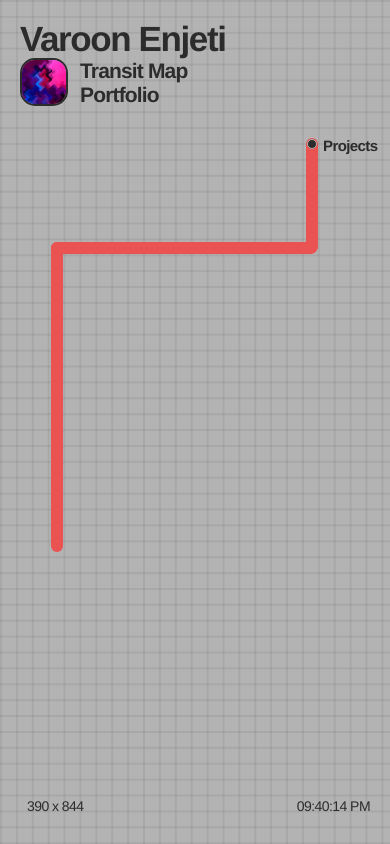
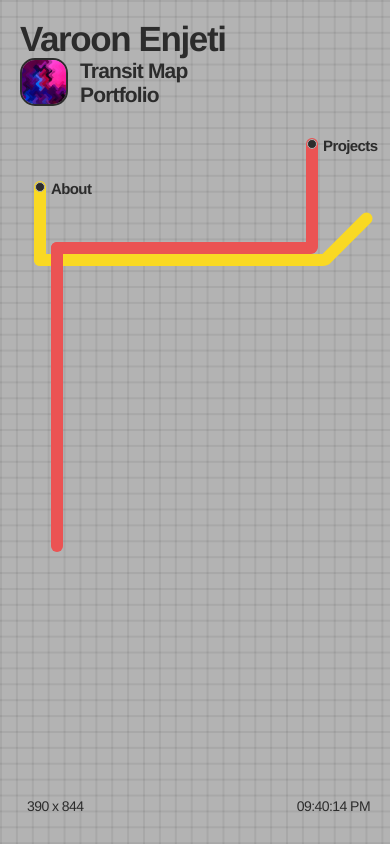
Before and after one commit to varoon-enjeti/portfolio-website, a Next.js app: page / in a window 390 px wide. Built offline with nearby package versions, Linux system fonts and the light colour scheme.

Commit message:
yellowline mobile

```diff
--- a/app/components/body.tsx
+++ b/app/components/body.tsx
@@ -64,7 +64,7 @@ export default function Body() {
     };
 
     return (
-        <div className="w-[calc(100%-40px)] h-[calc(100%-40px)] lg:w-[calc(100%-50px)] lg:h-[calc(100%-50px)]">
+        <div className="w-[calc(100%-40px)] h-[calc(100%-40px)] md:w-[calc(100%-50px)] md:h-[calc(100%-50px)]">
             <Header
                 projectLive={projectLive}
                 setProject={setProject}
@@ -76,10 +76,10 @@ export default function Body() {
                 setContact={setContact}
             />
             <div className="2xl:w-full 2xl:h-[60%] 2xl:absolute 2xl:top-1/3 2xl:left-1/2 2xl:transform 2xl:-translate-x-1/2 2xl:-translate-y-1/3">
-                {/* <Yellowline setAbout={setAbout}/> */}
+                <Yellowline setAbout={setAbout}/>
                 <Redline setProject={setProject}/>
-                {/* <Greenline setSkills={setSkills}/>
-                <Blueline setContact={setContact}/> */}
+                {/* <Greenline setSkills={setSkills}/> */}
+                {/* <Blueline setContact={setContact}/> */}
             </div>
             <div className="flex h-full w-full justify-between items-end">
                 <div className="font-sans font-light text-[14px] md:text-[22px] tracking-[-0.04em] text-darkgrey pl-[7px] data">{width} x {height}</div>
--- a/app/components/lines/redline.tsx
+++ b/app/components/lines/redline.tsx
@@ -7,7 +7,7 @@ const Redline: React.FC<redProps> = ({ setProject }) => {
             <div className="bg-red h-3 md:h-6 w-[calc(100%-84px)] md:w-[164px] lg:w-[calc(100%-50px-760px)] absolute top-[222px] md:top-[345px] left-[31px] md:left-[314px] tl-tr-br-bl sit"></div>
             <div className="bg-red h-[280px] md:h-[140px] nb:h-[310px] w-3 md:w-6 absolute top-[222px] md:top-[345px] left-[31px] md:left-[314px] tl-tr-br-bl sir"></div>
             <div className="bg-red h-[115px] md:h-[247px] w-3 md:w-6 absolute top-[118px] md:top-[122px] left-[calc(100%-64px)] md:left-[454px] lg:left-[calc(100%-50px-760px+290px)] tl-tr-br-bl sir">
-                <button onClick={() => {setProject(true)}} type="button" className="open-btn relative left-[1px] md:left-[2px] w-[10px] md:w-5 h-[10px] md:h-5 bg-darkgrey border-[1px] md:border-2 border-lightgrey rounded-full -top-[3px] lg:top-[2px]">
+                <button onClick={() => {setProject(true)}} type="button" className="open-btn relative left-[1px] md:left-[2px] w-[10px] md:w-5 h-[10px] md:h-5 bg-darkgrey border-[1px] md:border-2 border-lightgrey rounded-full -top-[3px] md:top-[2px]">
                     <p className="font-sans text-[15px] md:text-[30px] text-darkgrey font-semibold relative left-[15px] md:left-[23px] -top-[12px] md:-top-[9px] tracking-[-0.04em]">Projects</p>
                 </button>
             </div>
--- a/app/components/lines/yellowline.tsx
+++ b/app/components/lines/yellowline.tsx
@@ -4,13 +4,13 @@ import { yellowProps, SetStateType } from '../types';
 const Yellowline: React.FC<yellowProps> = ({ setAbout }) => {
     return (
         <div className="relative">
-            <div className="bg-yellow h-6 w-[calc(100%-50px-580px)] absolute top-[369px] left-[282px] tl-tr-br-bl sib"></div>
-            <div className="bg-yellow h-32 w-6 absolute top-[265px] left-[282px] tl-tr-br-bl sitl">
-                <button onClick={() => {setAbout(true)}} type="button" className="open-btn top-[2px]">
-                    <p className="selection-txt">About</p>
+            <div className="bg-yellow h-3 md:h-6 w-[calc(100%-55px)] md:w-[calc(100%-50px-580px)] absolute top-[234px] md:top-[369px] left-[14px] md:left-[282px] tl-tr-br-bl sib"></div>
+            <div className="bg-yellow h-[85px] md:h-32 w-3 md:w-6 absolute top-[161px] md:top-[265px] left-[14px] md:left-[282px] tl-tr-br-bl sitl">
+                <button onClick={() => {setAbout(true)}} type="button" className="open-btn relative left-[1px] md:left-[2px] w-[10px] md:w-5 h-[10px] md:h-5 bg-darkgrey border-[1px] md:border-2 border-lightgrey rounded-full -top-[3px] md:top-[2px]">
+                    <p className="font-sans text-[15px] md:text-[30px] text-darkgrey font-semibold relative left-[15px] md:left-[23px] -top-[12px] md:-top-[9px] tracking-[-0.04em]">About</p>
                 </button>
             </div>
-            <div className="bg-yellow h-[370px] w-6 absolute top-[72px] left-[calc(100%-50px-580px+382px)] rotate-45 tl-tr-br-bl sitr"></div>
+            <div className="bg-yellow h-[70px] md:h-[370px] w-3 md:w-6 absolute top-[184px] md:top-[72px] left-[calc(100%-30px)] md:left-[calc(100%-50px-580px+382px)] rotate-45 tl-tr-br-bl sitr"></div>
         </div>
     );
 }
```
